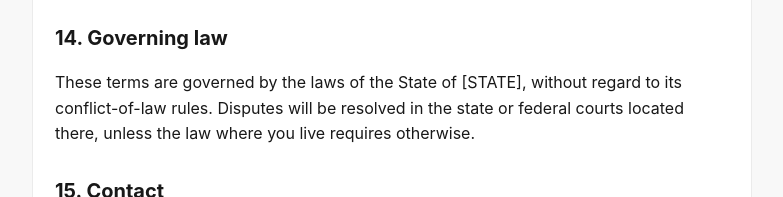
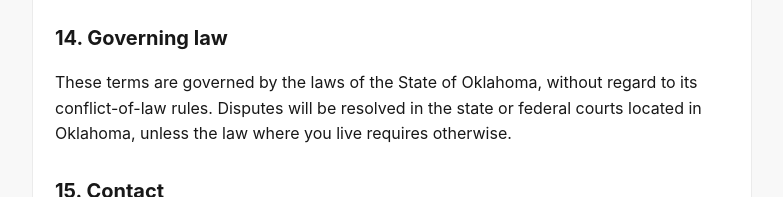
Before and after one commit to parkpilot-planner/wishwatch-legal, a plain HTML site: page terms.html in a window 1280 px wide. Shown: the part 3312-3509 px from the top of the page, without its empty margins (248-1031 px from the left). Drawn offline with Linux system fonts and the light colour scheme.

Commit message:
Terms: governing law Oklahoma
Co-Authored-By: Claude Opus 5.5 <noreply@anthropic.com>

```diff
--- a/terms.html
+++ b/terms.html
@@ -63,7 +63,7 @@
 <p>We may update these terms. We'll change the date above and, for significant changes, tell you in the app before they take effect. If you keep using WishWatch after that, the new terms apply.</p>
 
 <h2>14. Governing law</h2>
-<p>These terms are governed by the laws of the State of [STATE], without regard to its conflict-of-law rules. Disputes will be resolved in the state or federal courts located there, unless the law where you live requires otherwise.</p>
+<p>These terms are governed by the laws of the State of Oklahoma, without regard to its conflict-of-law rules. Disputes will be resolved in the state or federal courts located in Oklahoma, unless the law where you live requires otherwise.</p>
 
 <h2>15. Contact</h2>
 <p><a href="mailto:WishWatchSupport@gmail.com">WishWatchSupport@gmail.com</a></p>
```
